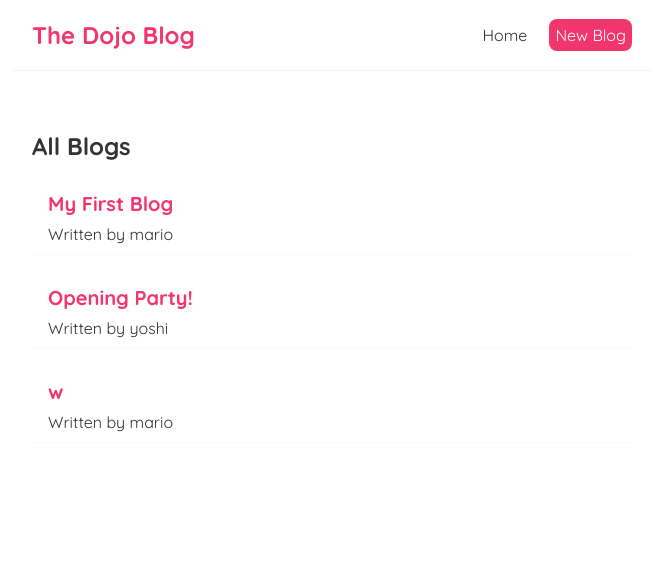
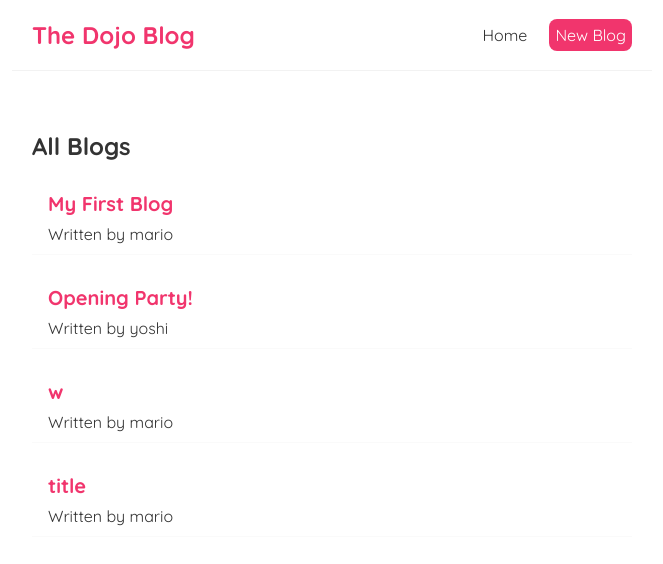
Before and after one commit to jjlin526/React-Blog, a React (Create React App) app in the folder dojo-blog/: page / in a window 1280 px wide. Shown: the top 564 px of the page, without its empty margins (308-971 px from the left). Built offline with nearby package versions, Linux system fonts and the light colour scheme; data requests are answered from the project's data file.

Commit message:
Use useHistory hook to redirect user to home page after blog is created

```diff
--- a/dojo-blog/data/db.json
+++ b/dojo-blog/data/db.json
@@ -17,6 +17,12 @@
       "body": "w",
       "author": "mario",
       "id": 3
+    },
+    {
+      "title": "title",
+      "body": "bod",
+      "author": "mario",
+      "id": 4
     }
   ]
 }
--- a/dojo-blog/src/Create.js
+++ b/dojo-blog/src/Create.js
@@ -1,11 +1,12 @@
-import { exactProp } from "@mui/utils";
 import { useState } from "react";
+import { useHistory } from "react-router-dom";
 
 const Create = () => {
   const [title, setTitle] = useState("");
   const [body, setBody] = useState("");
   const [author, setAuthor] = useState("mario");
   const [isPending, setIsPending] = useState(false);
+  const history = useHistory();
 
   const handleSubmit = (e) => {
     // prevent refresh
@@ -23,6 +24,7 @@ const Create = () => {
     }).then(() => {
       console.log("new blog added");
       setIsPending(false);
+      history.push("/");
     });
   };
 
```
